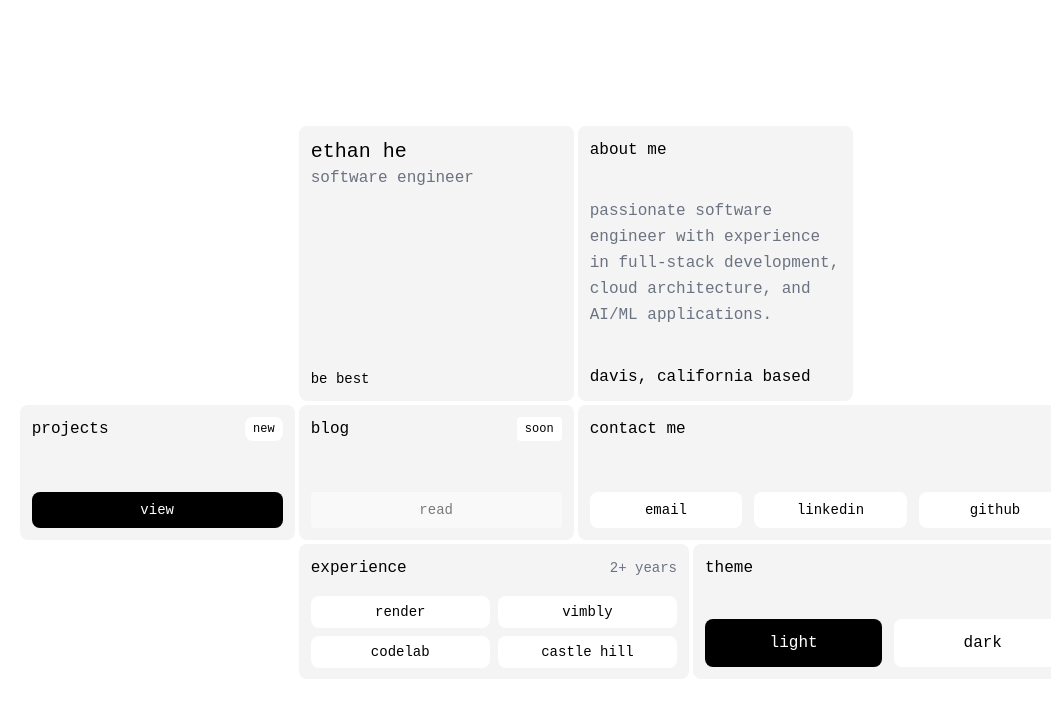
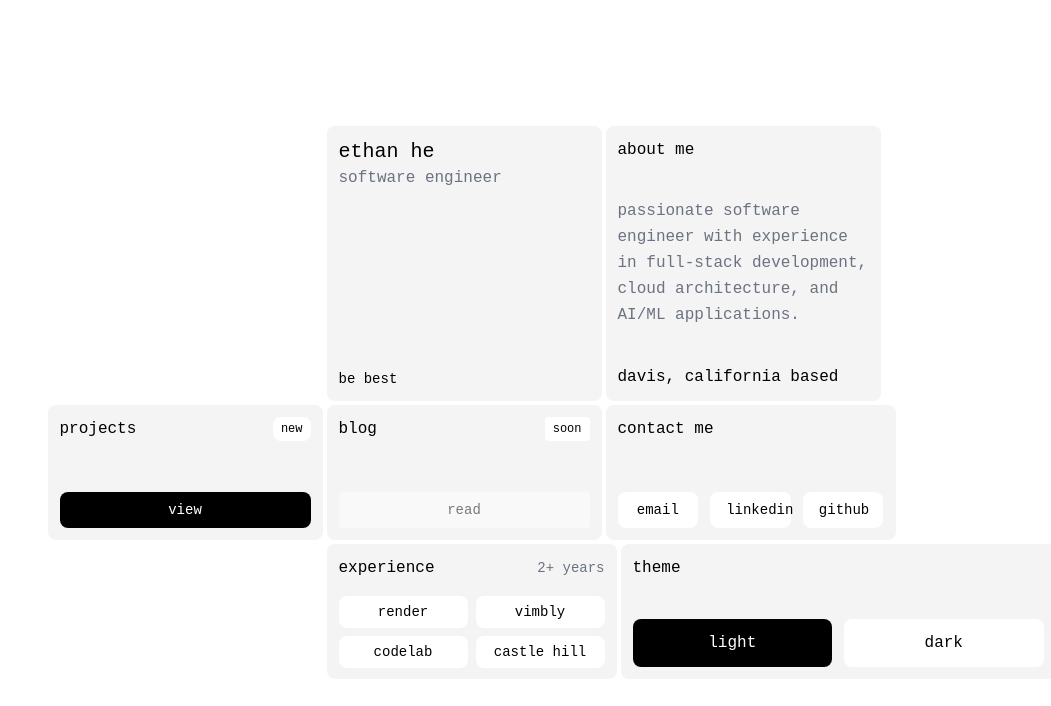
Before and after one commit to ethanlhe/ehelol, a React (Vite) app: page / in a window 1280 px wide. Shown: the top 706 px of the page, without its empty margins (109-1160 px from the left). Built offline with nearby package versions, Linux system fonts and the light colour scheme.

Commit message:
Adjust section widths
Increase the width of the experience and contact sections by a small amount, maintaining equal proportions.

```diff
--- a/src/pages/Index.tsx
+++ b/src/pages/Index.tsx
@@ -1,3 +1,4 @@
+
 import { useEffect, useState } from "react";
 import { TooltipProvider } from "@/components/ui/tooltip";
 import { NameSection } from "@/components/layout/NameSection";
@@ -85,14 +86,14 @@ const Index = () => {
                     <ProjectsSection theme={theme} boxClasses={`${boxClasses} h-full`} />
                   </div>
                 </div>
-                <div className="ml-1 flex-1 h-[135px]">
+                <div className="ml-1 w-[290px] h-[135px]">
                   <ContactSection theme={theme} boxClasses={`${boxClasses} h-full`} />
                 </div>
               </div>
 
               {/* Bottom Row - Experience and Theme */}
               <div className="mt-1 flex gap-1">
-                <div className="flex-1 h-[135px]">
+                <div className="w-[290px] h-[135px]">
                   <ExperienceSection theme={theme} boxClasses={`${boxClasses} h-full`} />
                 </div>
                 <div className="h-[135px] flex-1">
```
